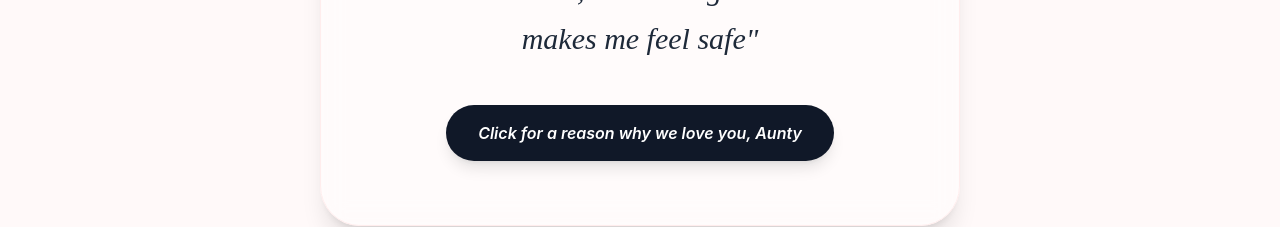
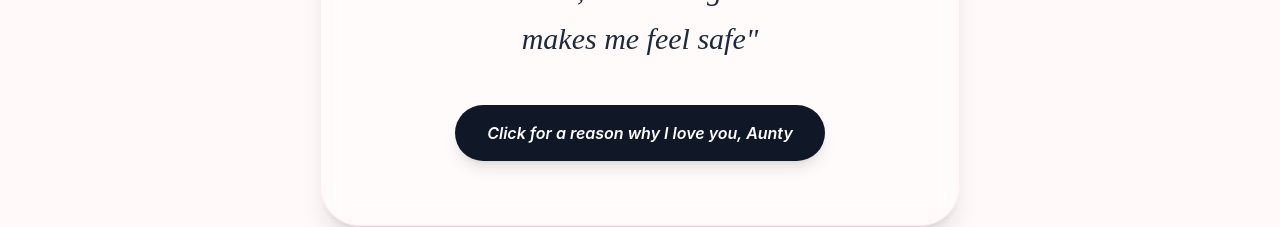
Before and after one commit to IAMTOYO-AI/aunty-dupe, a React (Vite) app: page / in a window 1280 px wide. Shown: the part 1060-1287 px from the top of the page. Built offline with nearby package versions, Linux system fonts and the light colour scheme.

Commit message:
Update App.tsx

```diff
--- a/src/App.tsx
+++ b/src/App.tsx
@@ -325,7 +325,7 @@ export default function App() {
             className="fixed inset-0 z-[150] bg-romantic-500 flex items-center justify-center text-center p-6"
           >
             <button
-              onClick={() => setShowSurprise(false)}
+              on={() => setShowSurprise(false)}
               className="absolute top-8 right-8 text-white/80 hover:text-white"
             >
               <X className="w-8 h-8" />
@@ -446,7 +446,7 @@ export default function App() {
               onClick={nextReason}
               className="group relative px-8 py-4 bg-gray-900 text-white rounded-full font-semibold overflow-hidden transition-all hover:pr-12 active:scale-95 shadow-lg"
             >
-              <span className="relative z-10 italic">Click for a reason why we love you, Aunty</span>
+              <span className="relative z-10 italic">Click for a reason why I love you, Aunty</span>
               <Heart className="absolute right-4 top-1/2 -translate-y-1/2 w-4 h-4 text-romantic-300 opacity-0 group-hover:opacity-100 transition-all" />
             </button>
           </motion.div>
```
